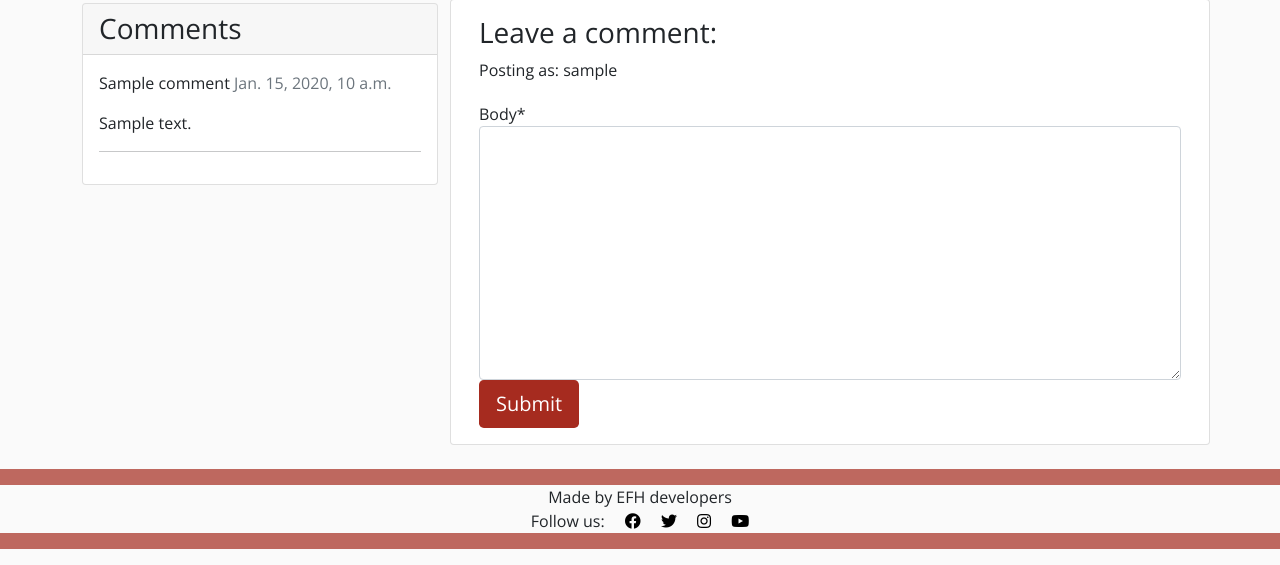
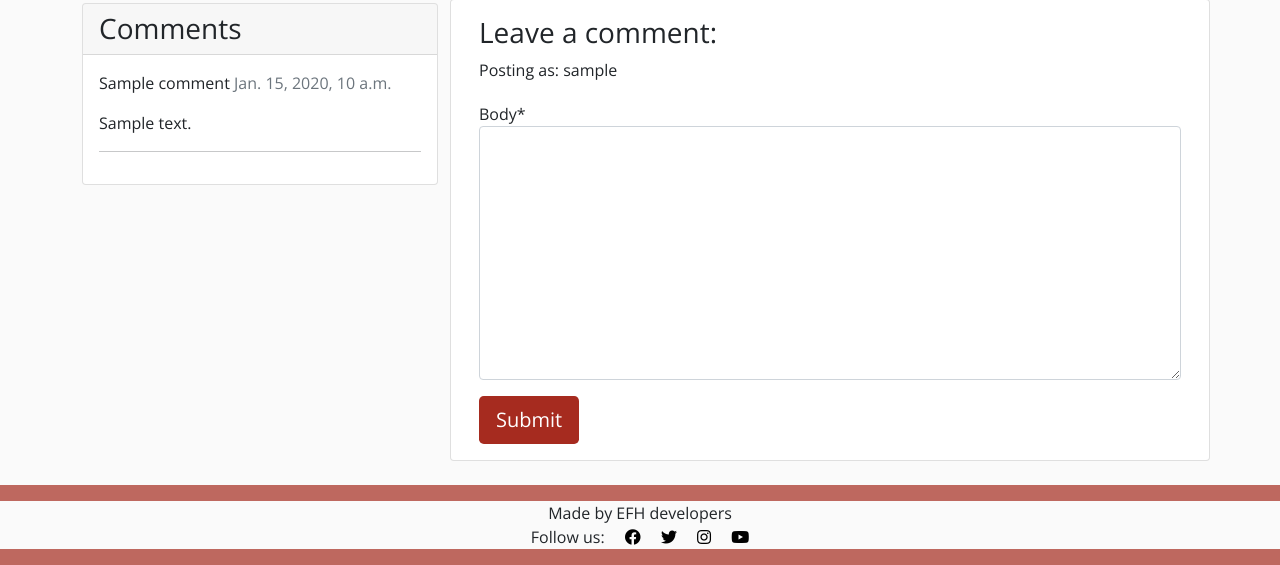
Before and after one commit to Marcosmgs/EFH-CommunityProject, a Django app: a page that uses templates/recipe_detail.html in a window 1280 px wide. Shown: the part 923-1488 px from the top of the page. Run offline with Django 3.2, Linux system fonts and the light colour scheme; a user stored in the database is signed in; tables that the repository leaves empty hold one stand-in row (values such as "Sample post"); some libraries are stand-ins or nearby versions.

Commit message:
Added btn margin to submit comment on recipe details

```diff
--- a/templates/recipe_detail.html
+++ b/templates/recipe_detail.html
@@ -131,7 +131,7 @@
                 <form method="post" style="margin-top: 1.3em;">
                     {{ comment_form | crispy }}
                     {% csrf_token %}
-                    <button type="submit" class="btn btn-auth btn-lg">Submit</button>
+                    <button type="submit" class="btn btn-auth btn-lg mt-3">Submit</button>
                 </form>
                 {% endif %}
                 {% endif %}
```
